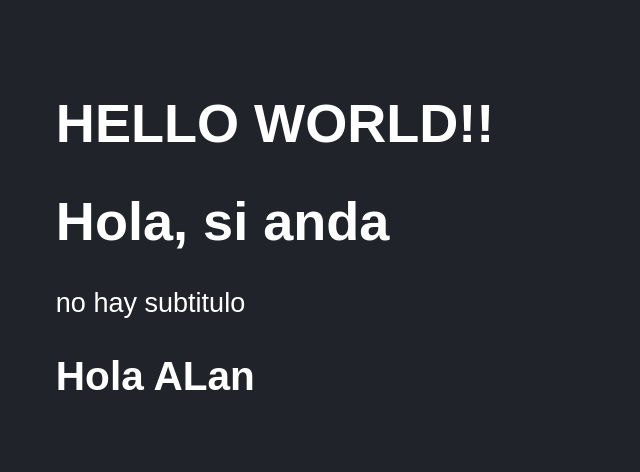
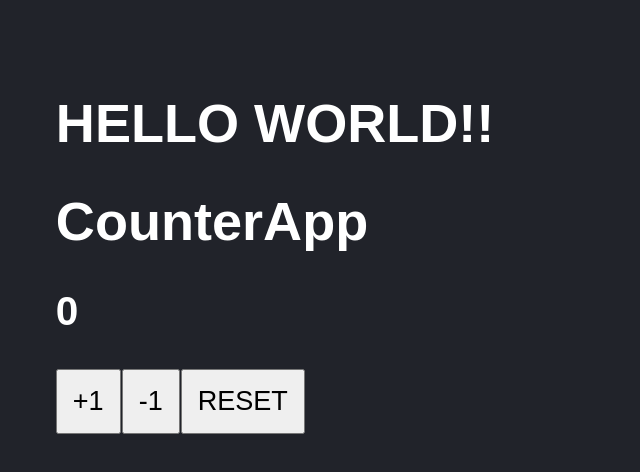
Before and after one commit to alanlasco/curso-fh, a React (Vite) app in the folder counter-app/: page / in a window 1280 px wide. Shown: the top 472 px of the page, without its empty margins (0-640 px from the left). Built offline with nearby package versions, Linux system fonts and the light colour scheme.

Commit message:
testing screen

```diff
--- a/counter-app/src/FirstApp.jsx
+++ b/counter-app/src/FirstApp.jsx
@@ -14,7 +14,7 @@ export const FirstApp = ({ title, subTitle, name }) => {
     <>
       {/*fragmento */}
       {/* <code>{JSON.stringify(newMessage)}</code> */}
-      <h1>{title}</h1>
+      <h1 data-testid="test-id">{title}</h1>
       <p>{subTitle}</p>
       <h2>{say()}</h2>
     </>
--- a/counter-app/src/main.jsx
+++ b/counter-app/src/main.jsx
@@ -9,7 +9,7 @@ ReactDOM.createRoot(document.getElementById("root")).render(
   <React.StrictMode>
     <App />
     {/* <FirstApp name="alan" surname="lasco" /> */}
-    <FirstApp title="Hola, si anda" />
-    {/* <CounterApp value={0} /> */}
+    {/* <FirstApp title="Hola, si anda" /> */}
+    <CounterApp value={0} />
   </React.StrictMode>
 );
```
Also changed, not shown: counter-app/tests/FirstApp2.test..jsx (added, +29 -0 lines), 1 other file (tests, documents, lock files or other folders).
